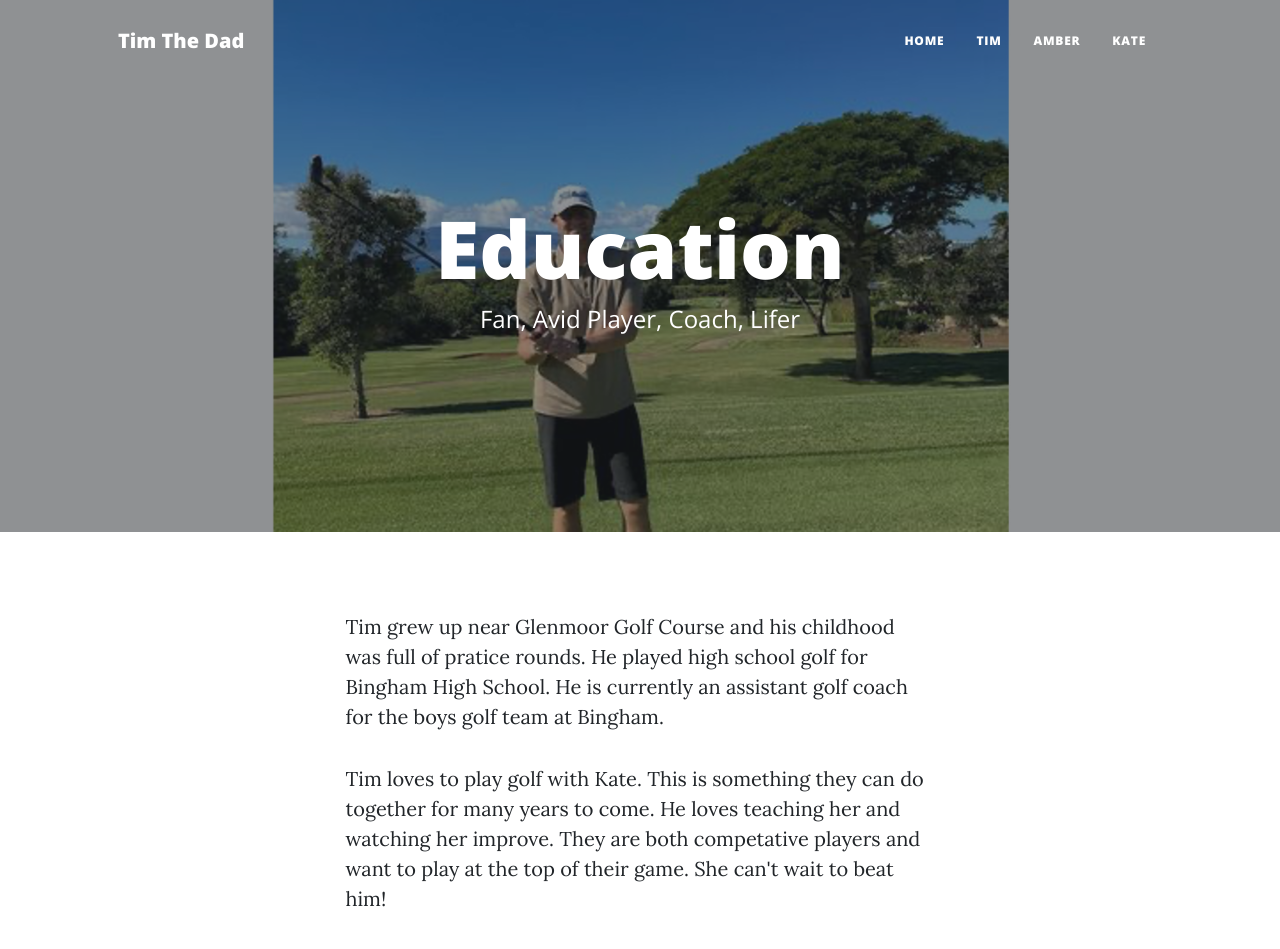
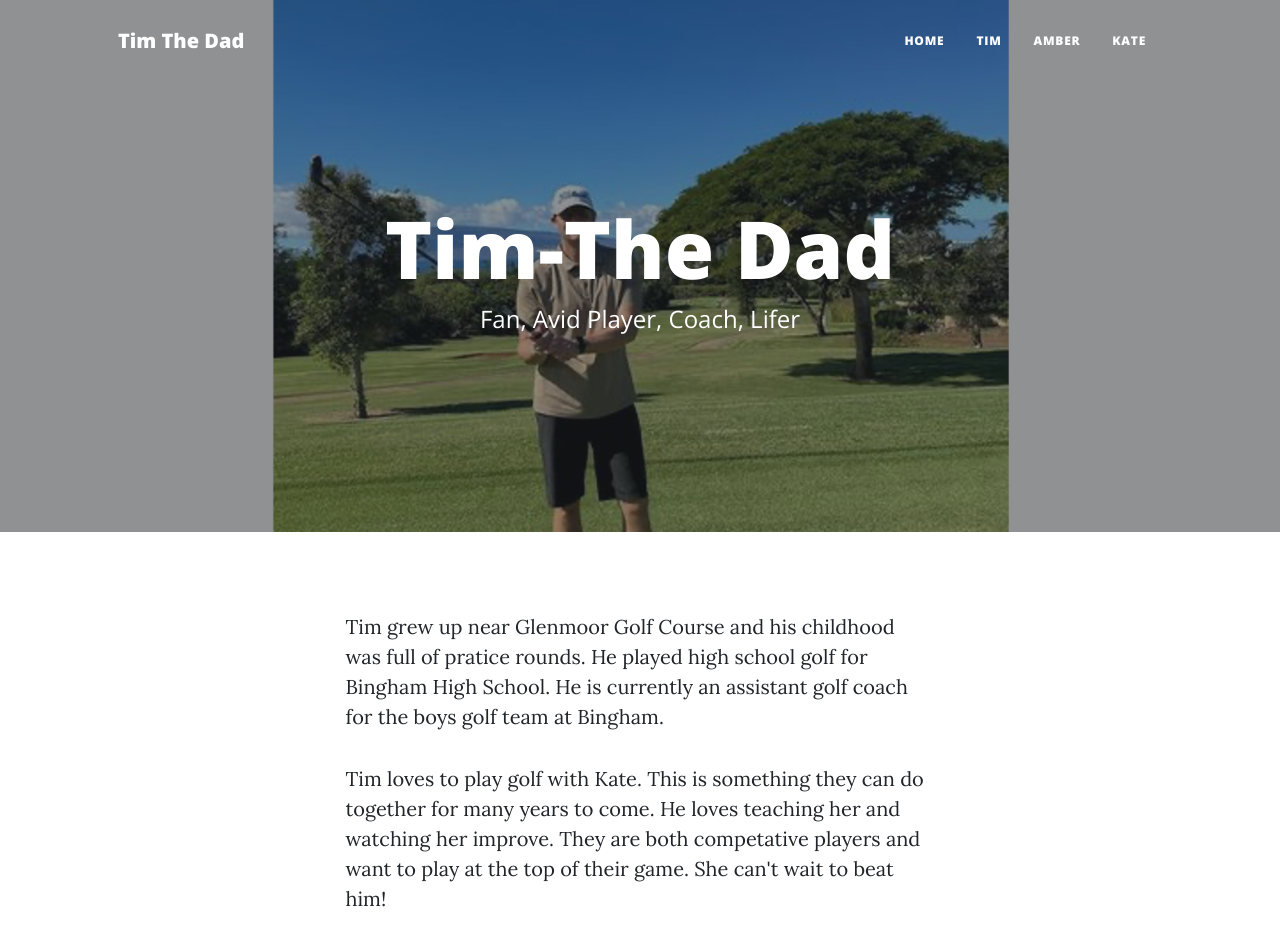
Before and after one commit to AmberFreiss/201final, a plain HTML site: page tim.html in a window 1280 px wide. Drawn offline with nearby package versions, Linux system fonts and the light colour scheme.

Commit message:
Update tim.html

```diff
--- a/tim.html
+++ b/tim.html
@@ -40,7 +40,7 @@
                 <div class="row gx-4 gx-lg-5 justify-content-center">
                     <div class="col-md-10 col-lg-8 col-xl-7">
                         <div class="page-heading">
-                            <h1>Education</h1>
+                            <h1>Tim-The Dad</h1>
                             <span class="subheading">Fan, Avid Player, Coach, Lifer</span>
                         </div>
                     </div>
```
